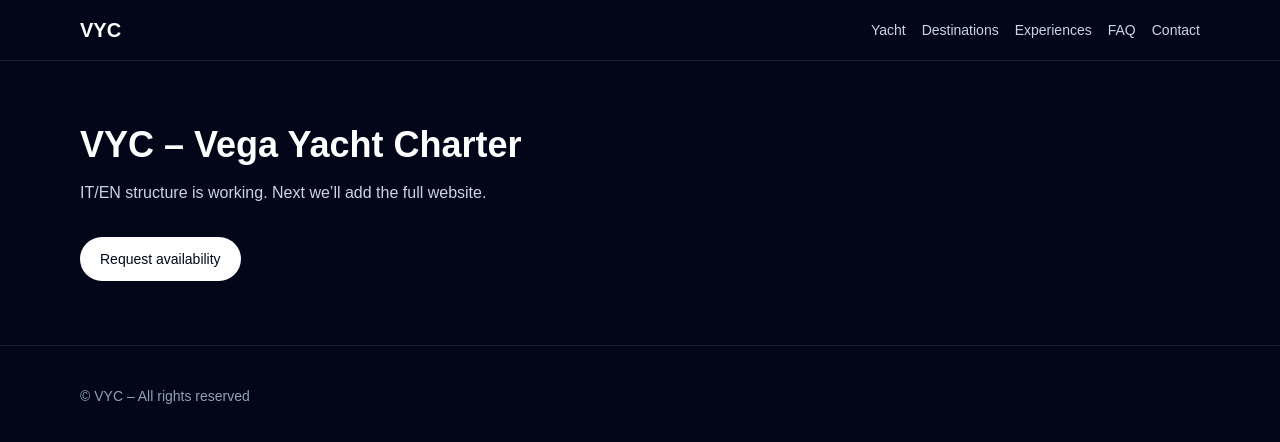
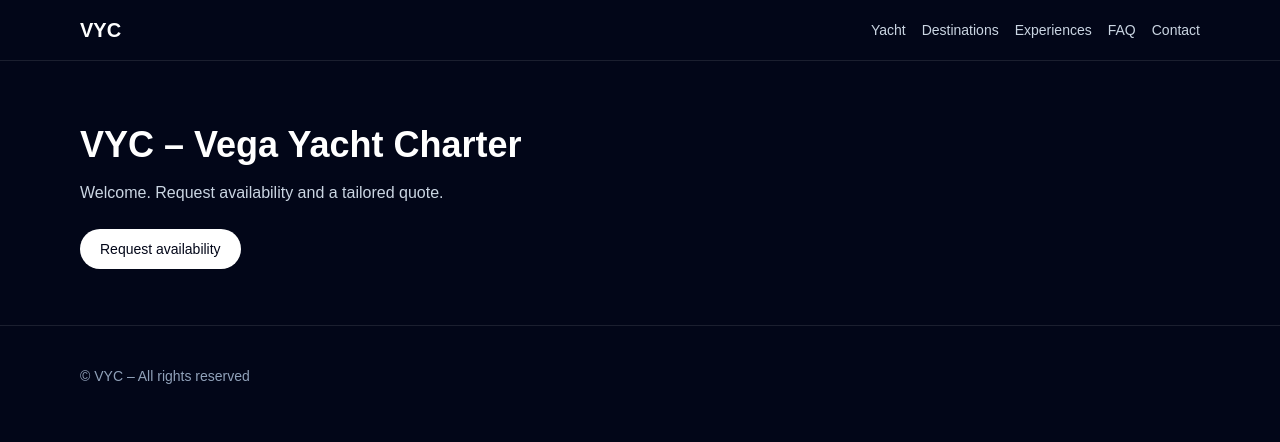
Before and after one commit to giacomovolt/vyc-site, a Next.js app: page /en in a window 1280 px wide. Shown: the top 442 px of the page. Built offline with nearby package versions, Linux system fonts and the light colour scheme.

Commit message:
Fix locale routing + contact form

```diff
--- a/src/app/[locale]/layout.tsx
+++ b/src/app/[locale]/layout.tsx
@@ -2,7 +2,7 @@ import type { ReactNode } from "react";
 import Header from "@/components/Header";
 import Footer from "@/components/Footer";
 
-function toLocale(x: string): "it" | "en" {
+function toLocale(x: unknown): "it" | "en" {
   return x === "en" ? "en" : "it";
 }
 
@@ -11,10 +11,11 @@ export default async function LocaleLayout({
   params,
 }: {
   children: ReactNode;
-  params: Promise<{ locale: string }>;
+  params: any;
 }) {
-  const { locale: raw } = await params;
-  const locale = toLocale(raw);
+  // params può essere un oggetto o una Promise (Next 16 può comportarsi in modo diverso tra dev/prod)
+  const resolved = await Promise.resolve(params);
+  const locale = toLocale(resolved?.locale);
 
   return (
     <div className="min-h-screen bg-slate-950">
--- a/src/app/[locale]/page.tsx
+++ b/src/app/[locale]/page.tsx
@@ -1,22 +1,23 @@
 import Link from "next/link";
 
-export default async function Home({
-  params,
-}: {
-  params: Promise<{ locale: "it" | "en" }>;
-}) {
-  const { locale } = await params;
+function toLocale(x: unknown): "it" | "en" {
+  return x === "en" ? "en" : "it";
+}
+
+export default async function Home({ params }: { params: any }) {
+  const resolved = await Promise.resolve(params);
+  const locale = toLocale(resolved?.locale);
 
   return (
     <div className="mx-auto max-w-6xl px-4 py-16 text-white">
       <h1 className="text-4xl font-semibold">VYC – Vega Yacht Charter</h1>
       <p className="mt-4 text-slate-300">
         {locale === "it"
-          ? "Struttura IT/EN attiva. Ora inseriamo il sito completo."
-          : "IT/EN structure is working. Next we’ll add the full website."}
+          ? "Benvenuto. Richiedi disponibilità e preventivo."
+          : "Welcome. Request availability and a tailored quote."}
       </p>
 
-      <div className="mt-8 flex gap-3">
+      <div className="mt-8">
         <Link
           href={`/${locale}/contact`}
           className="rounded-full bg-white px-5 py-3 text-sm font-medium text-slate-950"
```
